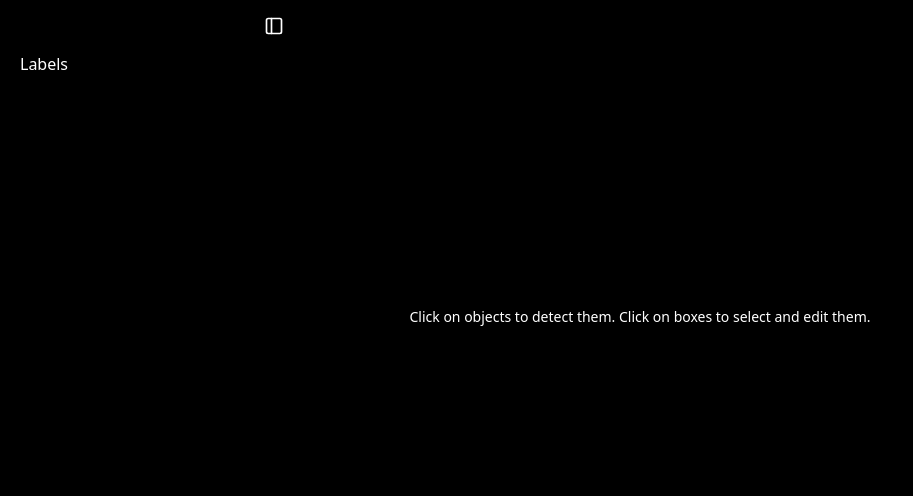
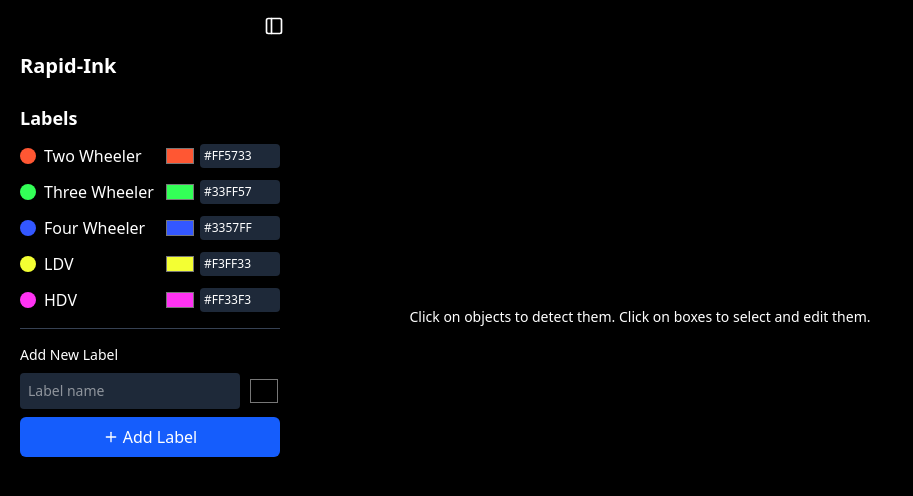
Before and after one commit to Atharva-Malode/Rapid-Ink, a React (Vite) app in the folder rapid-ink/: page /1/1 in a window 1280 px wide. Both pictures are taken after a click on the button 26 px from the left and 26 px from the top of the page. Shown: the top 496 px of the page, without its empty margins (0-913 px from the left). Built offline with nearby package versions, Linux system fonts and the light colour scheme; no server answers.

Commit message:
sidebar : added color selction

```diff
--- a/rapid-ink/src/components/Sidebar.jsx
+++ b/rapid-ink/src/components/Sidebar.jsx
@@ -1,12 +1,38 @@
-// Sidebar.jsx
-import { Sidebar as SidebarIcon } from "lucide-react";
+import { Sidebar as SidebarIcon, Plus } from "lucide-react";
 import { useState } from "react";
 
 export default function Sidebar() {
     const [isSidebarVisible, setIsSidebarVisible] = useState(false);
+    const [labels, setLabels] = useState({
+        "Two Wheeler": "#FF5733",
+        "Three Wheeler": "#33FF57",
+        "Four Wheeler": "#3357FF",
+        "LDV": "#F3FF33",
+        "HDV": "#FF33F3"
+    });
+    const [newLabelName, setNewLabelName] = useState("");
+    const [newLabelColor, setNewLabelColor] = useState("#000000");
 
     const toggleSidebar = () => {
         setIsSidebarVisible(!isSidebarVisible);
+    };
+
+    const handleColorChange = (key, color) => {
+        setLabels({
+            ...labels,
+            [key]: color
+        });
+    };
+
+    const addNewLabel = () => {
+        if (newLabelName.trim() !== "") {
+            setLabels({
+                ...labels,
+                [newLabelName]: newLabelColor
+            });
+            setNewLabelName("");
+            setNewLabelColor("#000000");
+        }
     };
 
     return (
@@ -20,10 +46,9 @@ export default function Sidebar() {
                     <SidebarIcon size={20} />
                 </button>
             )}
-
             {/* Sidebar */}
             {isSidebarVisible && (
-                <div className="absolute left-0 top-0 w-[300px] h-full bg-black z-[999] p-5 shadow-[2px_0_5px_rgba(0,0,0,0.1)] text-white">
+                <div className="absolute left-0 top-0 w-[300px] h-full bg-black z-[999] p-5 shadow-[2px_0_5px_rgba(0,0,0,0.1)] text-white overflow-y-auto">
                     {/* Close Button */}
                     <button
                         onClick={toggleSidebar}
@@ -31,9 +56,111 @@ export default function Sidebar() {
                     >
                         <SidebarIcon size={20} />
                     </button>
-                <h2 className="mt-8">Labels</h2>
+                    <h2 className="mt-8 text-xl font-bold">Rapid-Ink</h2>
+
+                    {/* Labels Section */}
+                    <div className="mt-6">
+                        <h3 className="text-lg font-semibold mb-3">Labels</h3>
+
+                        {/* Existing Labels */}
+                        <div className="space-y-3">
+                            {Object.entries(labels).map(([key, color]) => (
+                                <div key={key} className="flex items-center justify-between">
+                                    <div className="flex items-center gap-2">
+                                        <div
+                                            className="w-4 h-4 rounded-full"
+                                            style={{ backgroundColor: color }}
+                                        ></div>
+                                        <span>{key}</span>
+                                    </div>
+                                    <div className="flex items-center">
+                                        <input
+                                            type="color"
+                                            value={color}
+                                            onChange={(e) => handleColorChange(key, e.target.value)}
+                                            className="w-8 h-6 bg-transparent cursor-pointer"
+                                        />
+                                        <input
+                                            type="text"
+                                            value={color}
+                                            onChange={(e) => handleColorChange(key, e.target.value)}
+                                            className="ml-1 w-20 bg-gray-800 text-white text-xs p-1 rounded"
+                                        />
+                                    </div>
+                                </div>
+                            ))}
+                        </div>
+
+                        {/* Add New Label */}
+                        <div className="mt-4 pt-4 border-t border-gray-700">
+                            <h4 className="text-sm font-medium mb-2">Add New Label</h4>
+                            <div className="flex gap-2 mb-2">
+                                <input
+                                    type="text"
+                                    placeholder="Label name"
+                                    value={newLabelName}
+                                    onChange={(e) => setNewLabelName(e.target.value)}
+                                    className="flex-1 bg-gray-800 text-white p-2 text-sm rounded"
+                                />
+                                <div className="flex items-center">
+                                    <input
+                                        type="color"
+                                        value={newLabelColor}
+                                        onChange={(e) => setNewLabelColor(e.target.value)}
+                                        className="w-8 h-8 bg-transparent cursor-pointer"
+                                    />
+                                </div>
+                            </div>
+                            <button
+                                onClick={addNewLabel}
+                                className="flex items-center justify-center w-full gap-1 mt-1 p-2 bg-blue-600 text-white rounded-md hover:bg-blue-700 focus:outline-none focus:ring-2 focus:ring-blue-500 focus:ring-offset-2 focus:ring-offset-black"
+                            >
+                                <Plus size={16} />
+                                <span>Add Label</span>
+                            </button>
+                        </div>
+                    </div>
                 </div>
             )}
         </>
     );
 }
+// // Sidebar.jsx
+// import { Sidebar as SidebarIcon } from "lucide-react";
+// import { useState } from "react";
+
+// export default function Sidebar() {
+//     const [isSidebarVisible, setIsSidebarVisible] = useState(false);
+
+//     const toggleSidebar = () => {
+//         setIsSidebarVisible(!isSidebarVisible);
+//     };
+
+//     return (
+//         <>
+//             {/* Sidebar Trigger Button */}
+//             {!isSidebarVisible && (
+//                 <button
+//                 onClick={toggleSidebar}
+//                 className="absolute top-2 left-2 z-[1000] p-2 bg-blue-600 text-white rounded-md hover:bg-blue-700 focus:outline-none focus:ring-2 focus:ring-blue-500 focus:ring-offset-2"
+//                 >
+//                 <SidebarIcon size={20} />
+//                 </button>
+//             )}
+
+//             {/* Sidebar */}
+//             {isSidebarVisible && (
+//                 <div className="absolute left-0 top-0 w-[300px] h-full bg-black z-[999] p-5 shadow-[2px_0_5px_rgba(0,0,0,0.1)] text-white">
+//                 {/* Close Button */}
+//                 <button
+//                     onClick={toggleSidebar}
+//                     className="absolute top-2 right-2 p-2 text-white hover:text-gray-300 focus:outline-none focus:ring-2 focus:ring-gray-500 focus:ring-offset-2 focus:ring-offset-black"
+//                 >
+//                     <SidebarIcon size={20} />
+//                 </button>
+//                 <h2 className="mt-8">Rapid-Ink</h2>
+//                 </div>
+//             )}
+//         </>
+//     );
+// }
```
Also changed, not shown: rapid-ink/src/components/CanvasDisplay.jsx (+0 -42 lines), rapid-ink/src/hooks/useBoundingBox.jsx (+0 -42 lines), rapid-ink/src/pages/ImagePage.jsx (+0 -20 lines). Lines whose indentation alone changed are shown as unchanged.
